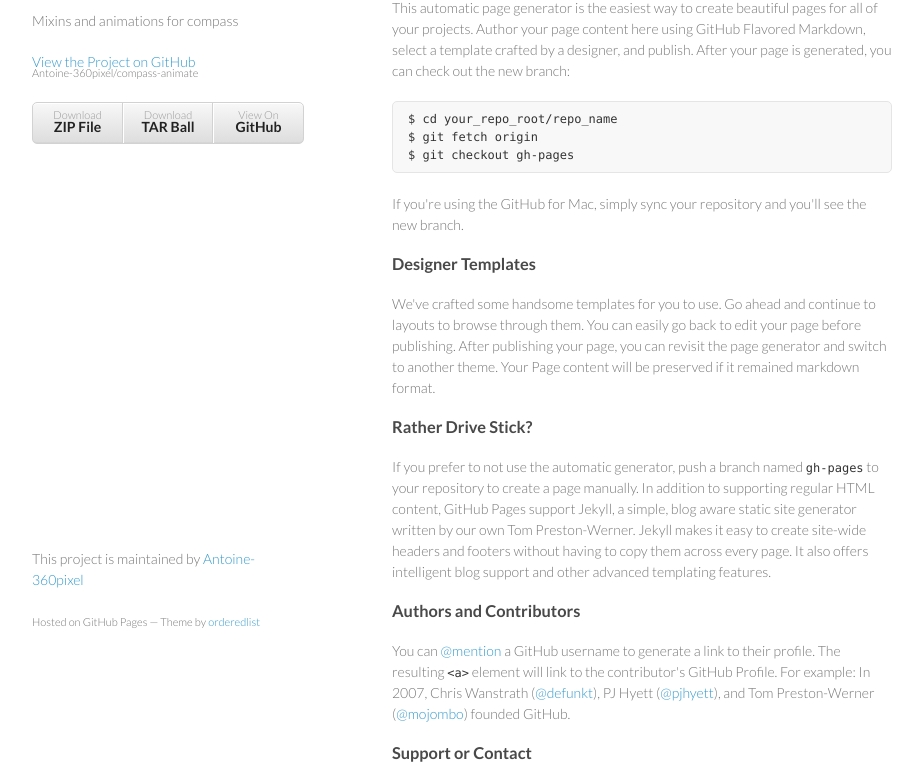
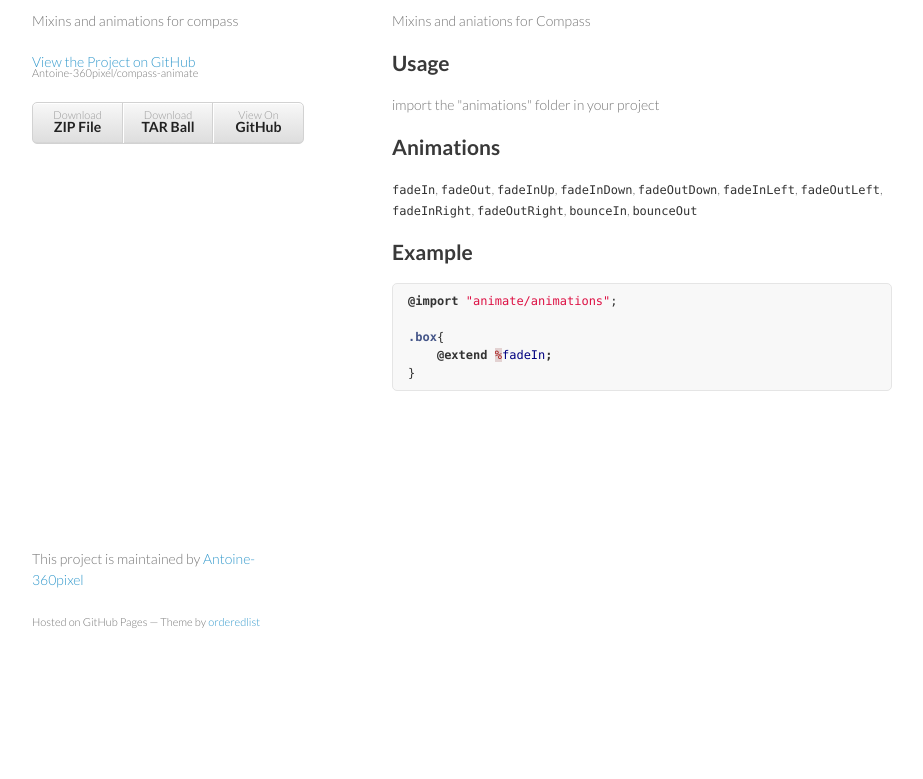
Before and after one commit to Antoine-360pixel/compass-animate, a plain HTML site: page index.html in a window 1280 px wide. Shown: the part 99-878 px from the top of the page, without its empty margins (178-1101 px from the left). After the commit the page ends 800 px from the top, so only its background shows below. Drawn offline with Linux system fonts and the light colour scheme.

```diff
--- a/index.html
+++ b/index.html
@@ -28,37 +28,30 @@
         </ul>
       </header>
       <section>
-        <h3>
-<a name="welcome-to-github-pages" class="anchor" href="#welcome-to-github-pages"><span class="octicon octicon-link"></span></a>Welcome to GitHub Pages.</h3>
+        <h1>
+<a name="compass-animate" class="anchor" href="#compass-animate"><span class="octicon octicon-link"></span></a>Compass Animate</h1>
 
-<p>This automatic page generator is the easiest way to create beautiful pages for all of your projects. Author your page content here using GitHub Flavored Markdown, select a template crafted by a designer, and publish. After your page is generated, you can check out the new branch:</p>
+<p>Mixins and aniations for Compass</p>
 
-<pre><code>$ cd your_repo_root/repo_name
-$ git fetch origin
-$ git checkout gh-pages
-</code></pre>
+<h2>
+<a name="usage" class="anchor" href="#usage"><span class="octicon octicon-link"></span></a>Usage</h2>
 
-<p>If you're using the GitHub for Mac, simply sync your repository and you'll see the new branch.</p>
+<p>import the "animations" folder in your project</p>
 
-<h3>
-<a name="designer-templates" class="anchor" href="#designer-templates"><span class="octicon octicon-link"></span></a>Designer Templates</h3>
+<h2>
+<a name="animations" class="anchor" href="#animations"><span class="octicon octicon-link"></span></a>Animations</h2>
 
-<p>We've crafted some handsome templates for you to use. Go ahead and continue to layouts to browse through them. You can easily go back to edit your page before publishing. After publishing your page, you can revisit the page generator and switch to another theme. Your Page content will be preserved if it remained markdown format.</p>
+<p><code>fadeIn</code>, <code>fadeOut</code>, <code>fadeInUp</code>, <code>fadeInDown</code>, <code>fadeOutDown</code>, <code>fadeInLeft</code>, <code>fadeOutLeft</code>, <code>fadeInRight</code>, <code>fadeOutRight</code>, <code>bounceIn</code>, <code>bounceOut</code></p>
 
-<h3>
-<a name="rather-drive-stick" class="anchor" href="#rather-drive-stick"><span class="octicon octicon-link"></span></a>Rather Drive Stick?</h3>
+<h2>
+<a name="example" class="anchor" href="#example"><span class="octicon octicon-link"></span></a>Example</h2>
 
-<p>If you prefer to not use the automatic generator, push a branch named <code>gh-pages</code> to your repository to create a page manually. In addition to supporting regular HTML content, GitHub Pages support Jekyll, a simple, blog aware static site generator written by our own Tom Preston-Werner. Jekyll makes it easy to create site-wide headers and footers without having to copy them across every page. It also offers intelligent blog support and other advanced templating features.</p>
+<div class="highlight"><pre><span class="k">@import</span> <span class="s2">"animate/animations"</span><span class="p">;</span>
 
-<h3>
-<a name="authors-and-contributors" class="anchor" href="#authors-and-contributors"><span class="octicon octicon-link"></span></a>Authors and Contributors</h3>
-
-<p>You can <a href="https://github.com/blog/821" class="user-mention">@mention</a> a GitHub username to generate a link to their profile. The resulting <code>&lt;a&gt;</code> element will link to the contributor's GitHub Profile. For example: In 2007, Chris Wanstrath (<a href="https://github.com/defunkt" class="user-mention">@defunkt</a>), PJ Hyett (<a href="https://github.com/pjhyett" class="user-mention">@pjhyett</a>), and Tom Preston-Werner (<a href="https://github.com/mojombo" class="user-mention">@mojombo</a>) founded GitHub.</p>
-
-<h3>
-<a name="support-or-contact" class="anchor" href="#support-or-contact"><span class="octicon octicon-link"></span></a>Support or Contact</h3>
-
-<p>Having trouble with Pages? Check out the documentation at <a href="http://help.github.com/pages">http://help.github.com/pages</a> or contact <a href="mailto:support@github.com">support@github.com</a> and we’ll help you sort it out.</p>
+<span class="nc">.box</span><span class="p">{</span>
+    <span class="k">@extend</span> <span class="err">%</span><span class="nt">fadeIn</span><span class="o">;</span>
+<span class="p">}</span>
+</pre></div>
       </section>
       <footer>
         <p>This project is maintained by <a href="https://github.com/Antoine-360pixel">Antoine-360pixel</a></p>
```
Also changed, not shown: params.json (+1 -1 lines).
